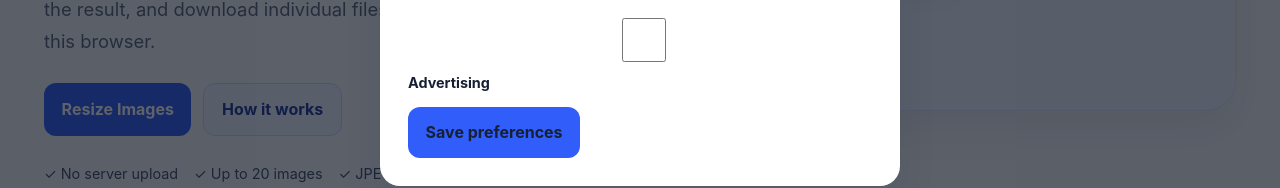
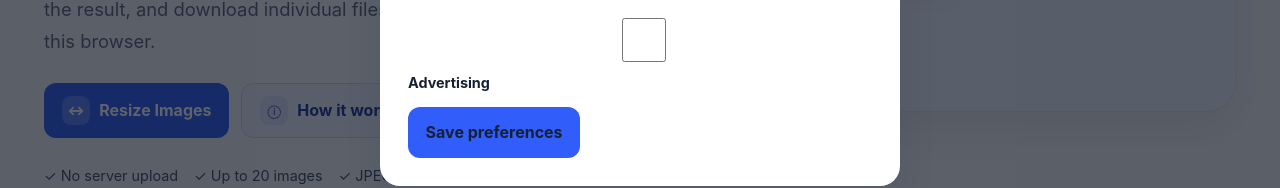
Before and after one commit to a8252349-gif/exact-image-resizer, a Next.js app: page /en in a window 1280 px wide. Shown: the part 555-743 px from the top of the page. Built offline with nearby package versions, Linux system fonts and the light colour scheme; no server answers.

Commit message:
Add homepage icons and keep controls readable

```diff
--- a/src/app/contrast-fix.css
+++ b/src/app/contrast-fix.css
@@ -10,3 +10,27 @@ input, textarea, select { background:#ffffff; }
 .proseSections p, .toolContent p, .articleBody p { color:#344056; }
 .siteFooter { background:#111827; color:#d4dae5; }
 .siteFooter a { color:#e4e8ef; }
+
+/* Homepage visual polish */
+.heroActions .button::before,
+.quickStart h2::before,
+.resourceCard::before,
+.guideCard h3::before {
+  display:inline-grid;
+  place-items:center;
+  width:1.8rem;
+  height:1.8rem;
+  margin-right:.55rem;
+  border-radius:.55rem;
+  line-height:1;
+  font-size:.82rem;
+  font-weight:900;
+  vertical-align:-.16rem;
+  flex:0 0 auto;
+}
+.heroActions .button:first-child::before { content:"↔"; background:rgba(255,255,255,.22); color:#fff; }
+.heroActions .button.secondary::before { content:"ⓘ"; background:#dfe6ff; color:#213b9a; }
+.quickStart h2::before { content:"⚡"; background:#26334a; color:#fff; }
+.resourceCard { position:relative; padding-top:4.3rem; }
+.resourceCard::before { content:"⌗"; position:absolute; top:1.2rem; left:1.3rem; background:#eef2ff; color:#315efb; }
+.guideCard h3::before { content:"▤"; background:#eef2ff; color:#315efb; }
```
